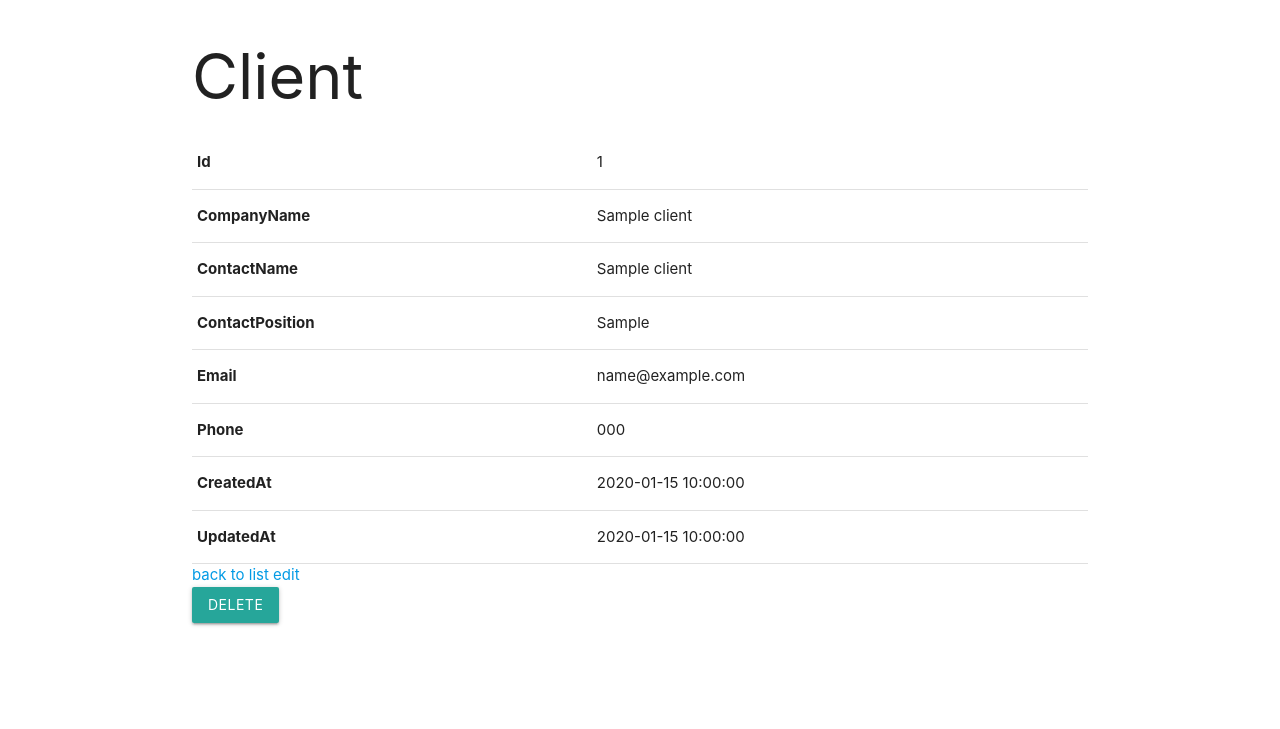
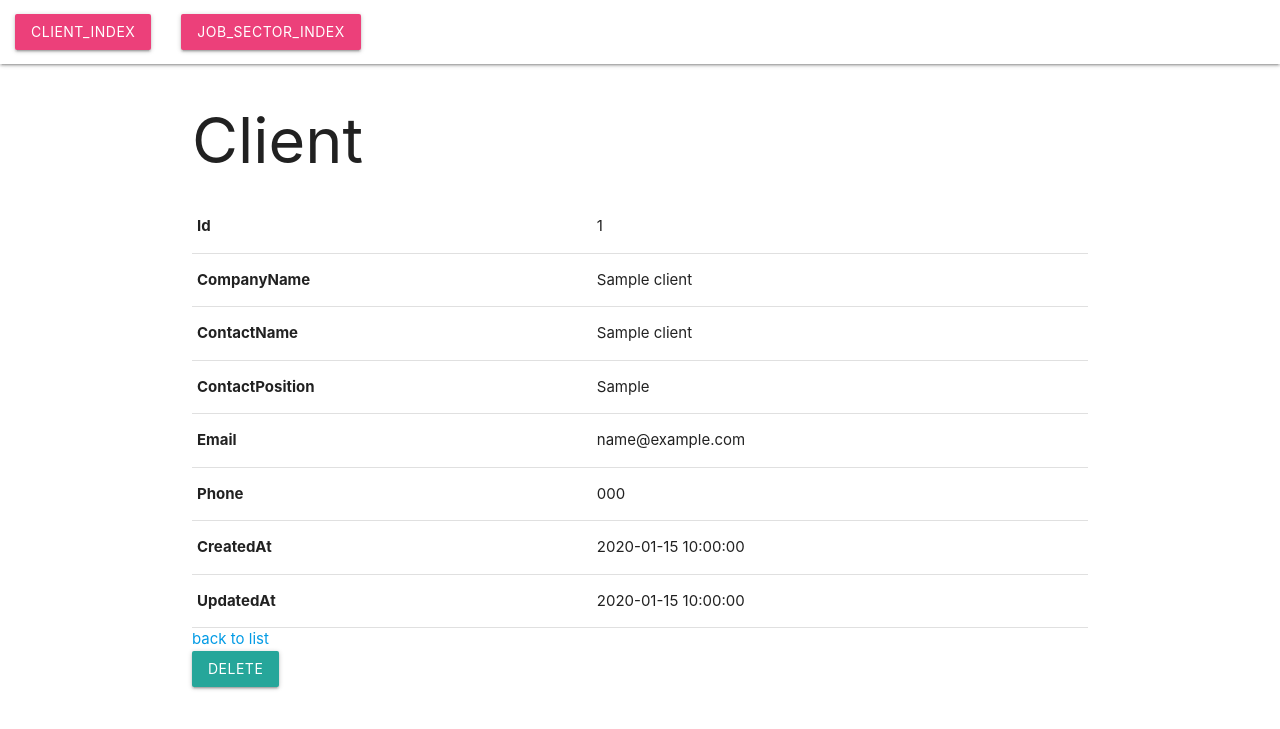
Before and after one commit to pozorfluo/luxury-services, a Symfony app: template templates/client/show.html.twig in a window 1280 px wide. Shown: the top 729 px of the page. Run offline with Twig, Linux system fonts and the light colour scheme; the template is opened without the code that fills it: most values are stand-ins (such as "Sample title", 1, 10 or a date in 2020); some libraries are stand-ins or nearby versions.

Commit message:
Add dev CRUD navbar

```diff
--- a/src/Form/ClientType.php
+++ b/src/Form/ClientType.php
@@ -17,8 +17,8 @@ class ClientType extends AbstractType
             ->add('contactPosition')
             ->add('email')
             ->add('phone')
-            ->add('createdAt')
-            ->add('updatedAt')
+            // ->add('createdAt')
+            // ->add('updatedAt')
             ->add('adminNote')
             ->add('jobSector')
         ;
--- a/templates/base.html.twig
+++ b/templates/base.html.twig
@@ -28,10 +28,36 @@
   </head>
 
   <body>
+    {% block nav %}
+    <div class="navbar-fixed">
+      <nav class="white">
+        <div class="nav-wrapper">
+          <ul>
+            <li>
+              <a
+                href="{{ path('client_index') }}"
+                class="waves-effect waves-light btn pink lighten-1"
+                >client_index</a
+              >
+            </li>
+            <li>
+              <a
+                href="{{ path('job_sector_index') }}"
+                class="waves-effect waves-light btn pink lighten-1"
+                >job_sector_index</a
+              >
+            </li>
+          </ul>
+        </div>
+      </nav>
+    </div>
+
+    {% endblock %}
     <div class="container">
-      {% block nav %} {% endblock %} {% block body %}{% endblock %} {% block
-      footer %} {% endblock %}
+      {% block body %}{% endblock %}
     </div>
+    {% block footer %} {% endblock %}
+
     <!--JavaScript at end of body for optimized loading-->
     <script
       type="text/javascript"
--- a/templates/client/show.html.twig
+++ b/templates/client/show.html.twig
@@ -44,7 +44,7 @@
 
     <a href="{{ path('client_index') }}">back to list</a>
 
-    <a href="{{ path('client_edit', {'id': client.id}) }}">edit</a>
+    <!-- <a href="{{ path('client_edit', {'id': client.id}) }}">edit</a> -->
 
     {{ include('client/_delete_form.html.twig') }}
 {% endblock %}
--- /dev/null
+++ b/templates/home/index.html.twig
@@ -0,0 +1,6 @@
+{% extends 'base.html.twig' %}
+
+
+{% block body %}
+
+{% endblock %}
```
Also changed, not shown: src/Controller/HomeController.php (added, +19 -0 lines).
